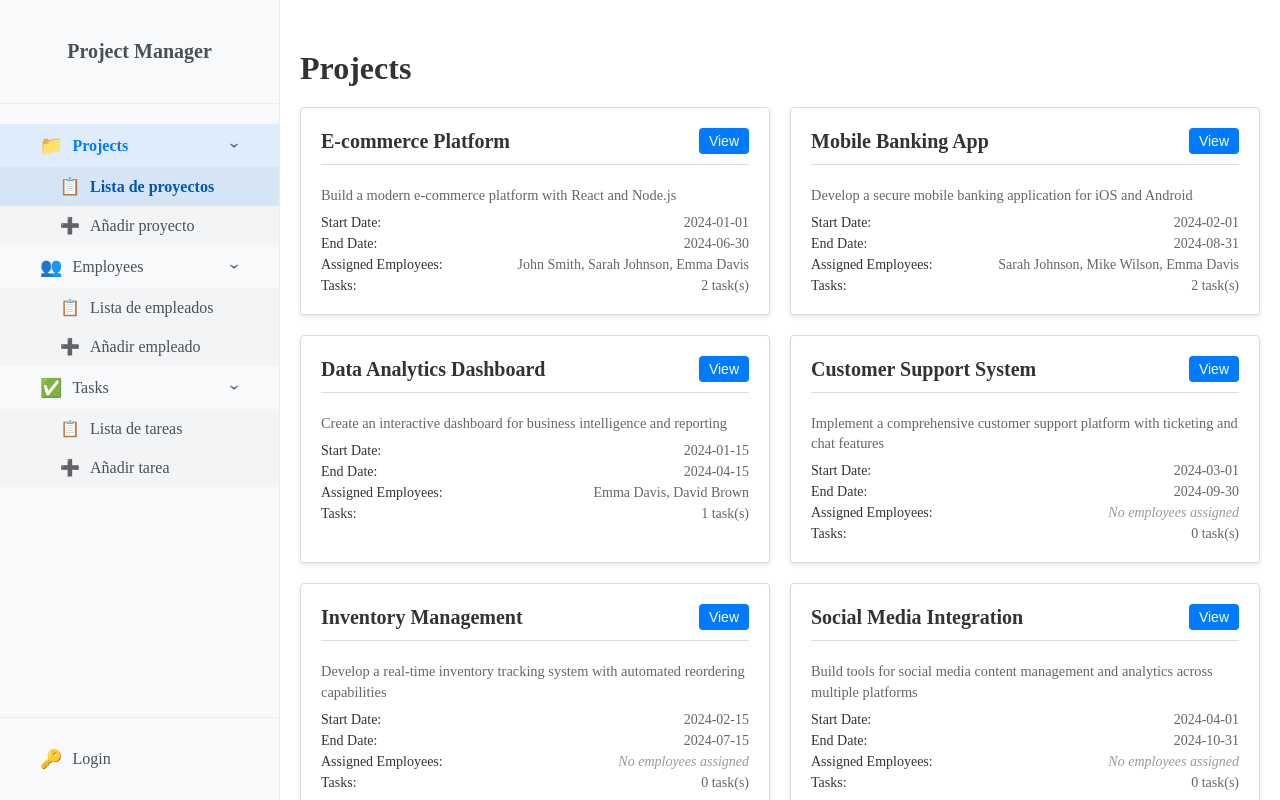
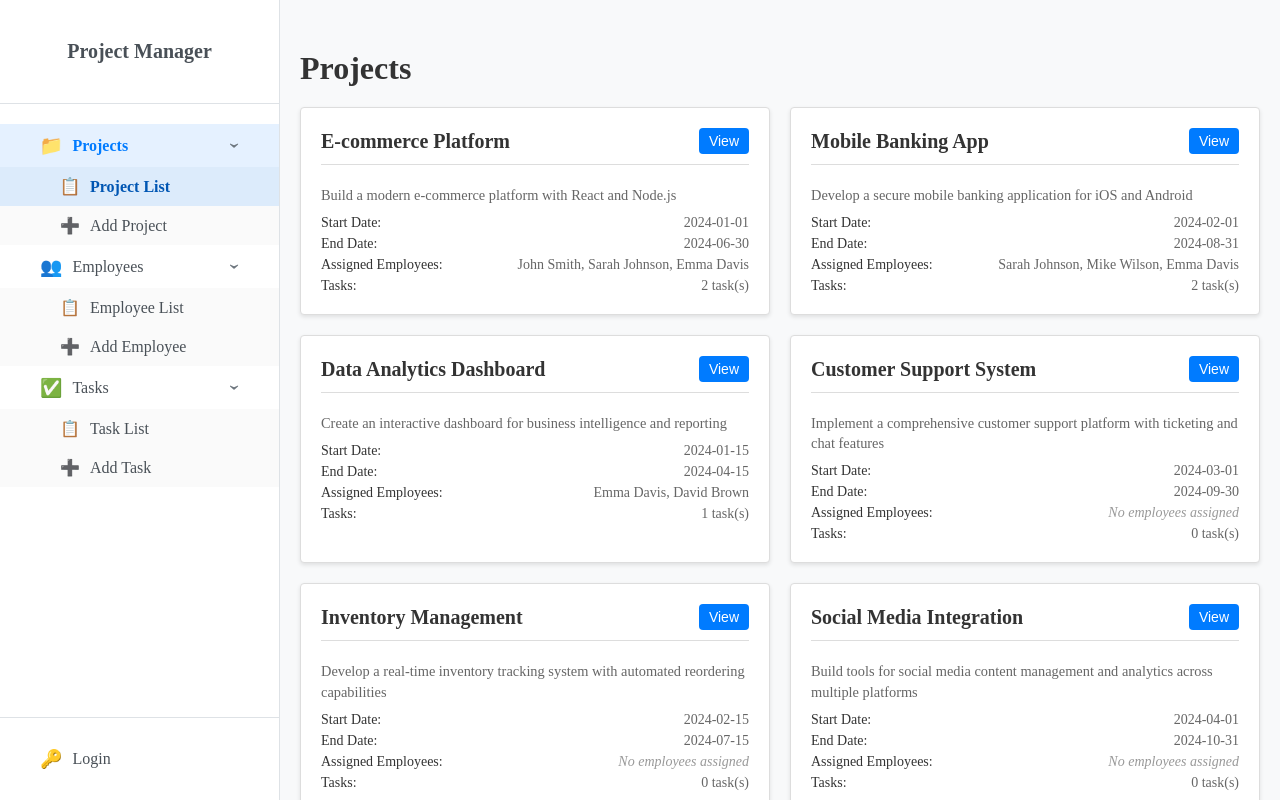
Before and after one commit to AndresLabat/Project-manager, an Angular app: page /projects in a window 1280 px wide. Built offline with nearby package versions, Linux system fonts and the light colour scheme.

Commit message:
feat: update navigation text to English for consistency and improve sidebar styling with updated colors and borders

```diff
--- a/src/app/app.html
+++ b/src/app/app.html
@@ -22,7 +22,7 @@
                 [class.active]="isActiveSubRoute('/projects')"
                 (click)="router.navigate(['/projects'])">
                 <span class="nav-icon">📋</span>
-                <span class="nav-text">Lista de proyectos</span>
+                <span class="nav-text">Project List</span>
               </a>
             </li>
             <li>
@@ -31,7 +31,7 @@
                 [class.active]="isActiveSubRoute('/projects/new')"
                 (click)="router.navigate(['/projects/new'])">
                 <span class="nav-icon">➕</span>
-                <span class="nav-text">Añadir proyecto</span>
+                <span class="nav-text">Add Project</span>
               </a>
             </li>
           </ul>
@@ -52,7 +52,7 @@
                 [class.active]="isActiveSubRoute('/employees')"
                 (click)="router.navigate(['/employees'])">
                 <span class="nav-icon">📋</span>
-                <span class="nav-text">Lista de empleados</span>
+                <span class="nav-text">Employee List</span>
               </a>
             </li>
             <li>
@@ -61,7 +61,7 @@
                 [class.active]="isActiveSubRoute('/employees/new')"
                 (click)="router.navigate(['/employees/new'])">
                 <span class="nav-icon">➕</span>
-                <span class="nav-text">Añadir empleado</span>
+                <span class="nav-text">Add Employee</span>
               </a>
             </li>
           </ul>
@@ -82,7 +82,7 @@
                 [class.active]="isActiveSubRoute('/tasks')"
                 (click)="router.navigate(['/tasks'])">
                 <span class="nav-icon">📋</span>
-                <span class="nav-text">Lista de tareas</span>
+                <span class="nav-text">Task List</span>
               </a>
             </li>
             <li>
@@ -91,7 +91,7 @@
                 [class.active]="isActiveSubRoute('/tasks/new')"
                 (click)="router.navigate(['/tasks/new'])">
                 <span class="nav-icon">➕</span>
-                <span class="nav-text">Añadir tarea</span>
+                <span class="nav-text">Add Task</span>
               </a>
             </li>
           </ul>
--- a/src/app/app.scss
+++ b/src/app/app.scss
@@ -14,8 +14,8 @@
 
 .app-sidebar {
   width: 280px;
-  background: #f8f9fa;
-  border-right: 1px solid #e9ecef;
+  background: white;
+  border-right: 1px solid #dee2e6;
   display: flex;
   flex-direction: column;
   position: fixed;
@@ -27,7 +27,7 @@
 
 .sidebar-header {
   padding: $spacing-lg * 2;
-  border-bottom: 1px solid #e9ecef;
+  border-bottom: 1px solid #dee2e6;
 }
 
 .app-title {
@@ -55,7 +55,7 @@
 
 .sidebar-footer {
   padding: $spacing-lg 0;
-  border-top: 1px solid #e9ecef;
+  border-top: 1px solid #dee2e6;
 }
 
 .nav-item {
@@ -181,7 +181,7 @@
   flex: 1;
   margin-left: 280px;
   overflow-y: auto;
-  background-color: white;
+  background-color: #f8f9fa;
   min-height: 100vh;
 }
 
```
